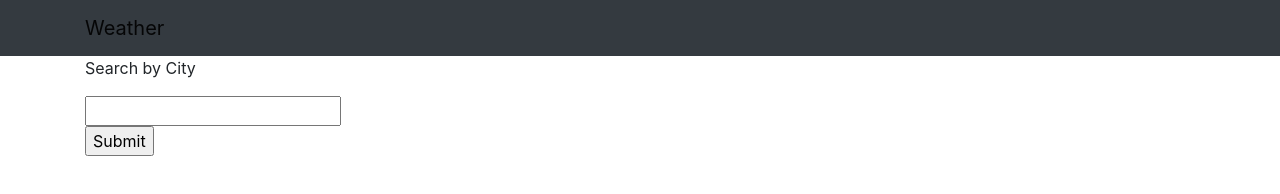
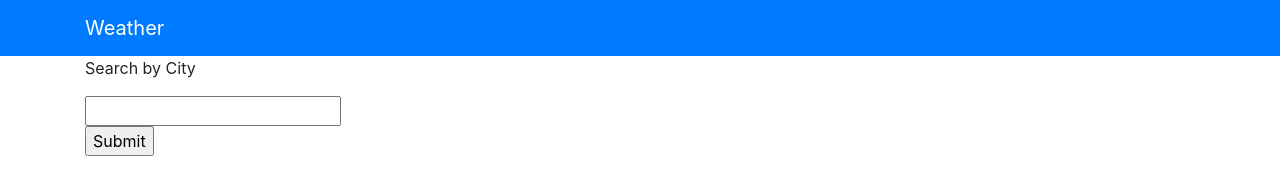
Before and after one commit to GriffMike167/Weather-Forecaster, a plain HTML site: page index.html in a window 1280 px wide. Drawn offline with nearby package versions, Linux system fonts and the light colour scheme.

Commit message:
changed color of navbar and navbar text

```diff
--- a/index.html
+++ b/index.html
@@ -23,7 +23,7 @@
     <title>Weather Forcast</title>
 </head>
 <body>
-    <nav class="navbar navbar-expand-lg navbar-light bg-dark">
+    <nav class="navbar navbar-expand-lg navbar-dark bg-primary">
         <div class="container">
             <a class="navbar-brand" href="#weather-text">Weather</a>
         </div>
```
